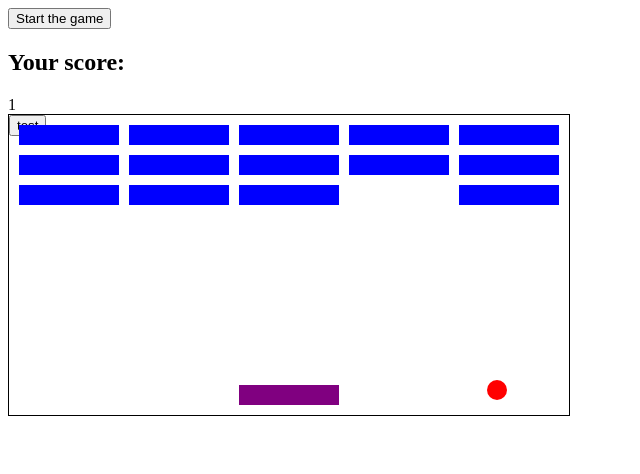
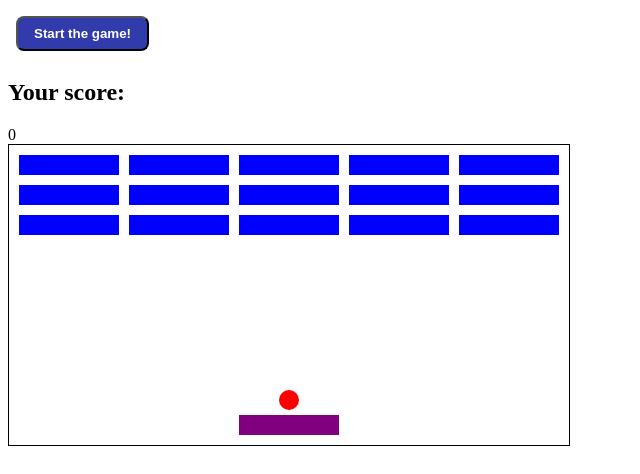
Before and after one commit to mrcrazyog/Breakout-Game, a plain HTML site: page index.html in a window 1280 px wide. Shown: the whole page, without its empty margins (0-640 px from the left). Drawn offline with Linux system fonts and the light colour scheme.

Commit message:
finish game

```diff
--- a/index.html
+++ b/index.html
@@ -6,7 +6,6 @@
     <meta name="viewport" content="width=device-width, initial-scale=1.0" />
     <link rel="stylesheet" href="styles.css" />
     <title>Breakout Game</title>
-    <button>Start the game</button>
   </head>
   <body>
     <h2 id="score-title">Your score:</h2>
--- a/index.js
+++ b/index.js
@@ -4,6 +4,7 @@ const blockHeight = 20;
 const boardWidth = 560;
 const boardHeight = 300;
 const ballDiameter = 20;
+const scoreTitle = document.querySelector("#score-title");
 const scoreDisplay = document.querySelector("#score");
 let xDirection = 2;
 let yDirection = 2;
@@ -57,9 +58,13 @@ const addBlocks = () => {
 };
 
 addBlocks();
-const addButton = document.createElement("button");
-addButton.textContent = "test";
-grid.appendChild(addButton);
+
+//add starting button
+const startButton = document.createElement("button");
+startButton.classList.add("button");
+startButton.textContent = "Start the game!";
+document.body.insertBefore(startButton, scoreTitle);
+startButton.onclick = startGame;
 
 //add user
 
@@ -97,8 +102,6 @@ function moveUser(e) {
   }
 }
 
-document.addEventListener("keydown", moveUser);
-
 //add ball
 const ball = document.createElement("div");
 ball.classList.add("ball");
@@ -114,7 +117,20 @@ function moveBall() {
   checkCollision();
 }
 
-timerId = setInterval(moveBall, 30);
+function startBall() {
+  timerId = setInterval(moveBall, 30);
+}
+
+//add event listeners
+function addEventListeners() {
+  document.addEventListener("keydown", moveUser);
+}
+
+//start the game
+function startGame() {
+  startBall();
+  addEventListeners();
+}
 
 //check for collisions
 
--- a/styles.css
+++ b/styles.css
@@ -26,3 +26,14 @@
   background-color: red;
   position: absolute;
 }
+
+.button {
+  padding: 0.5rem 1rem;
+  border-radius: 0.5rem;
+  background-color: #313bac;
+  color: white;
+  font-weight: 800;
+  cursor: pointer;
+  transition: all 0.3s ease;
+  margin: 0.5rem;
+}
```
